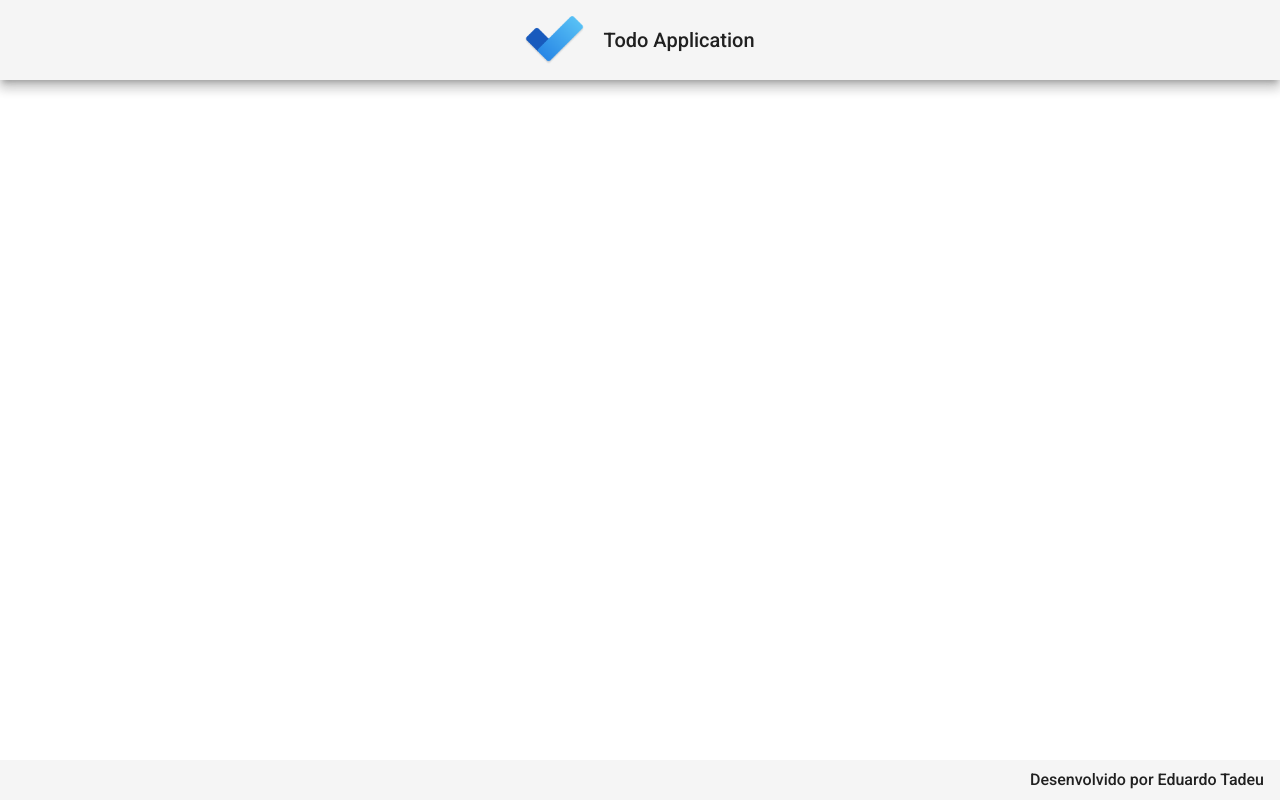
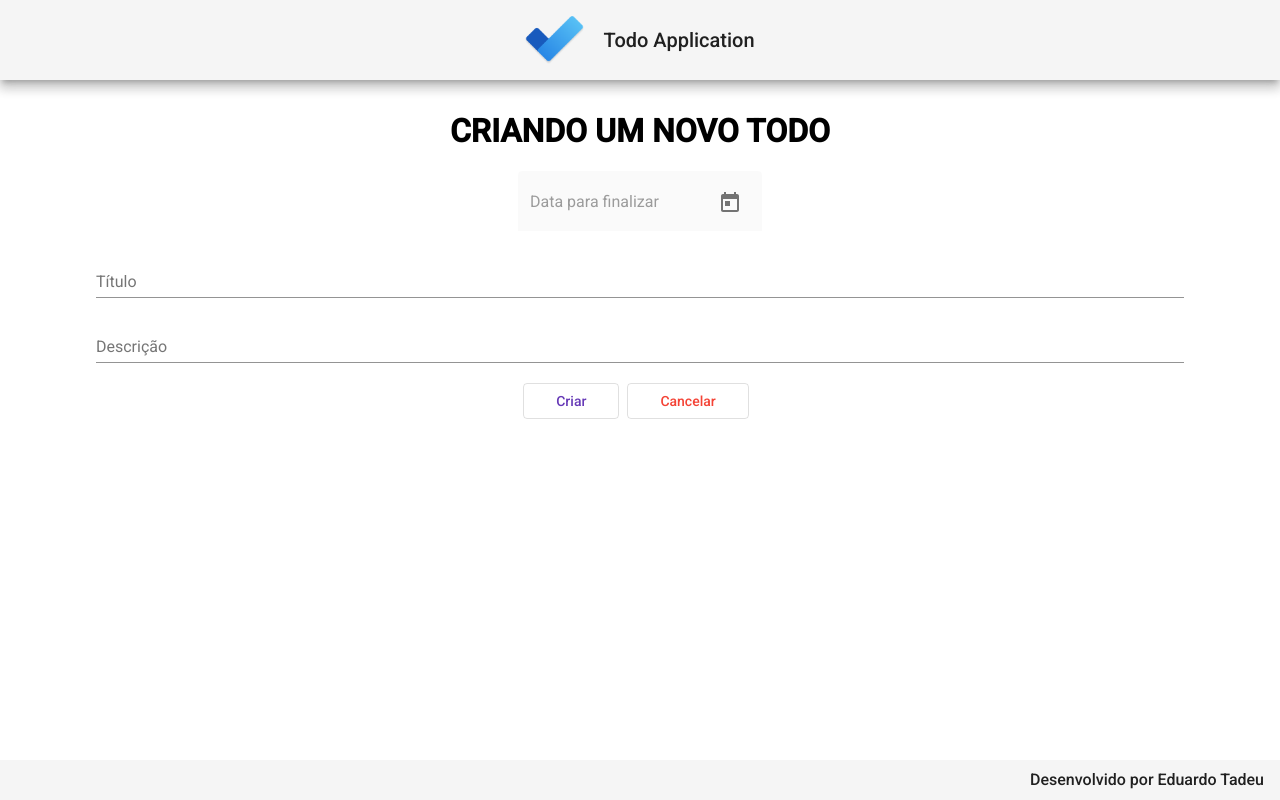
Before and after one commit to eduardotsilva/todo-web, an Angular app: page /create in a window 1280 px wide. Before the commit this address led to /. Built offline with nearby package versions, Linux system fonts and the light colour scheme.

Commit message:
29. Componente create (Parte 1)

```diff
--- /dev/null
+++ b/src/app/components/create/create.component.css
@@ -0,0 +1,30 @@
+form {
+  width: 85%;
+  margin: 2rem auto 0 auto;
+  text-align: center;
+}
+
+.data-finalizar {
+  text-align: start;
+}
+
+.h1 {
+  font-size: 2rem;
+  font-weight: 600;
+  margin-bottom: 3rem;
+  color: rgb(70, 67, 67);
+}
+
+.form {
+    width: 100%;
+}
+
+.buttons{
+    width: 100%;
+}
+
+button{
+    margin-right: .5rem;
+    padding-right: 2rem;
+    padding-left: 2rem;
+}
--- /dev/null
+++ b/src/app/components/create/create.component.html
@@ -0,0 +1,27 @@
+<form>
+  <h1>CRIANDO UM NOVO TODO</h1>
+
+  <mat-form-field class="data-finalizar" appearance="fill">
+    <mat-label>Data para finalizar</mat-label>
+    <input matInput [matDatepicker]="dp3" disabled />
+    <mat-datepicker-toggle matSuffix [for]="dp3"></mat-datepicker-toggle>
+    <mat-datepicker #dp3 disabled="false"></mat-datepicker>
+  </mat-form-field>
+
+  <div class="forms">
+    <mat-form-field class="form">
+      <mat-label>Título</mat-label>
+      <input matInput placeholder="Ex. Spring" />
+    </mat-form-field>
+
+    <mat-form-field class="form">
+      <mat-label>Descrição</mat-label>
+      <input matInput placeholder="Ex. Estudar Spring 2.4.5" />
+    </mat-form-field>
+  </div>
+
+  <div class="buttons">
+    <button mat-stroked-button color="primary">Criar</button>
+    <button mat-stroked-button color="warn">Cancelar</button>
+  </div>
+</form>
--- /dev/null
+++ b/src/app/components/create/create.component.ts
@@ -0,0 +1,15 @@
+import { Component, OnInit } from '@angular/core';
+
+@Component({
+  selector: 'app-create',
+  templateUrl: './create.component.html',
+  styleUrls: ['./create.component.css']
+})
+export class CreateComponent implements OnInit {
+
+  constructor() { }
+
+  ngOnInit() {
+  }
+
+}
```
Also changed, not shown: src/app/app-routing.module.ts (+16 -11 lines), src/app/app.module.ts (+11 -2 lines), 1 other file (tests, documents, lock files or other folders).
